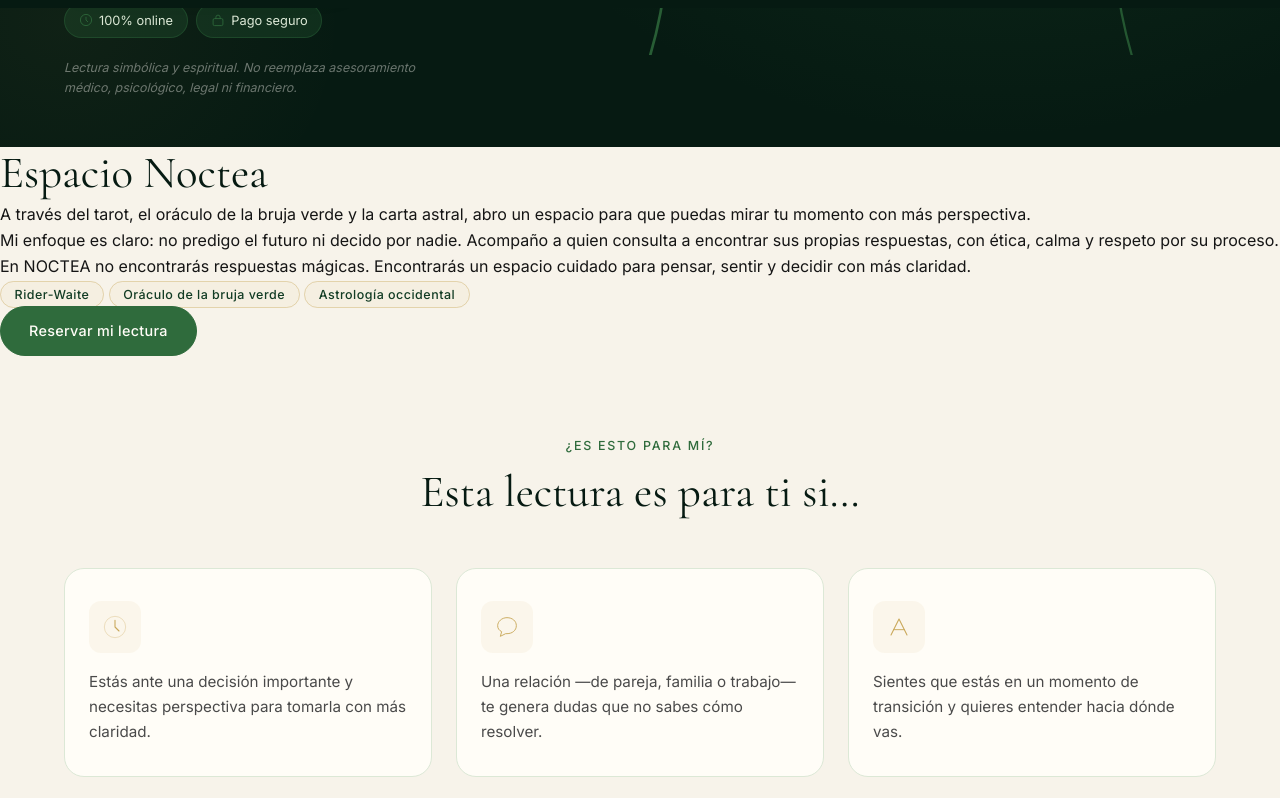
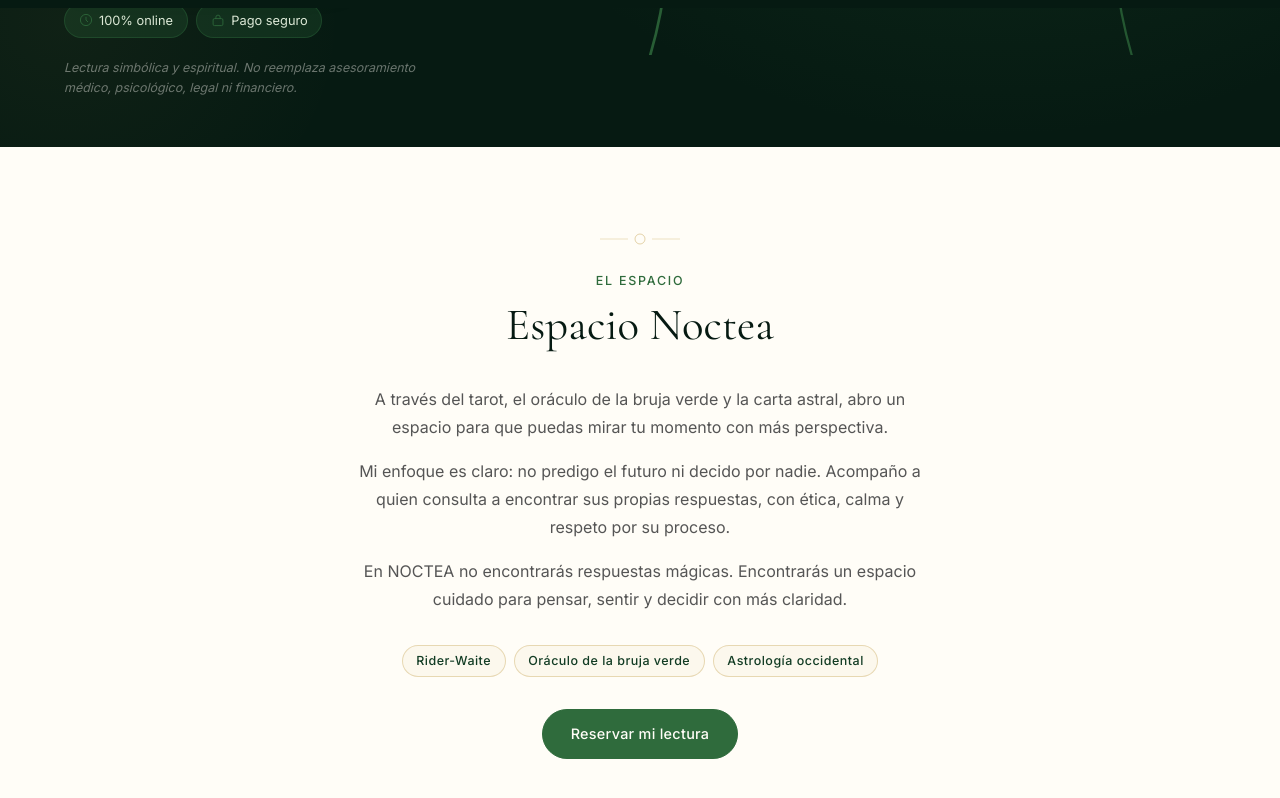
Before and after one commit to Daiana463/Tarot_Noctea, a website: page frontend/index.html in a window 1280 px wide. Shown: the part 792-1590 px from the top of the page. Drawn offline with nearby package versions, Linux system fonts and the light colour scheme.

Commit message:
espacio noctea cambios

```diff
--- a/frontend/index.html
+++ b/frontend/index.html
@@ -186,14 +186,24 @@
   </div>
 </section>
 
-<!-- ─── Minerva ───────────────────────────────────────────────────────────── -->
+<!-- ─── Espacio Noctea ─────────────────────────────────────────────────────── -->
 <section class="noctea-section" id="noctea">
-
-    <div class="noctea-content">
+  <div class="container">
+    <div class="noctea-inner">
+      <div class="noctea-ornament" aria-hidden="true">
+        <svg viewBox="0 0 80 24" fill="none" width="80" height="24">
+          <line x1="0" y1="12" x2="28" y2="12" stroke="#C9A85A" stroke-width="0.8" opacity="0.45"/>
+          <circle cx="40" cy="12" r="5" stroke="#C9A85A" stroke-width="0.9" opacity="0.55"/>
+          <line x1="52" y1="12" x2="80" y2="12" stroke="#C9A85A" stroke-width="0.8" opacity="0.45"/>
+        </svg>
+      </div>
+      <p class="section-eyebrow">El espacio</p>
       <h2 class="section-title">Espacio Noctea</h2>
-      <p>A través del tarot, el oráculo de la bruja verde y la carta astral, abro un espacio para que puedas mirar tu momento con más perspectiva.</p>
-      <p>Mi enfoque es claro: no predigo el futuro ni decido por nadie. Acompaño a quien consulta a encontrar sus propias respuestas, con ética, calma y respeto por su proceso.</p>
-      <p>En NOCTEA no encontrarás respuestas mágicas. Encontrarás un espacio cuidado para pensar, sentir y decidir con más claridad.</p>
+      <div class="noctea-content">
+        <p>A través del tarot, el oráculo de la bruja verde y la carta astral, abro un espacio para que puedas mirar tu momento con más perspectiva.</p>
+        <p>Mi enfoque es claro: no predigo el futuro ni decido por nadie. Acompaño a quien consulta a encontrar sus propias respuestas, con ética, calma y respeto por su proceso.</p>
+        <p>En NOCTEA no encontrarás respuestas mágicas. Encontrarás un espacio cuidado para pensar, sentir y decidir con más claridad.</p>
+      </div>
       <div class="noctea-formacion">
         <span class="formacion-tag">Rider-Waite</span>
         <span class="formacion-tag">Oráculo de la bruja verde</span>
@@ -201,7 +211,6 @@
       </div>
       <a href="#reserva" class="btn btn-primary">Reservar mi lectura</a>
     </div>
-
   </div>
 </section>
 
--- a/frontend/styles.css
+++ b/frontend/styles.css
@@ -461,41 +461,37 @@ h3 { font-size: clamp(1.2rem, 2.5vw, 1.5rem); }
 /* Checkbox oculto requerido por flujo JS */
 .check-hidden { display: none; }
 
-/* ─── Minerva ────────────────────────────────────────────────────────────── */
-.minerva-section {
+/* ─── Espacio Noctea ──────────────────────────────────────────────────────── */
+.noctea-section {
   padding: 5rem 0;
   background: var(--blanco);
 }
-.minerva-inner {
-  display: grid;
-  grid-template-columns: 380px 1fr;
-  gap: 5rem;
-  align-items: center;
-}
-.minerva-inner--no-photo {
-  grid-template-columns: 1fr;
-  max-width: 720px;
-}
-.minerva-photo {
-  width: 100%;
-  aspect-ratio: 3 / 4;
-  object-fit: cover;
-  border-radius: var(--radius-xl);
-  display: block;
-}
-.minerva-content .section-title { margin-bottom: 1.25rem; }
-.minerva-content p {
+.noctea-inner {
+  max-width: 680px;
+  margin-inline: auto;
+  text-align: center;
+  display: flex;
+  flex-direction: column;
+  align-items: center;
+}
+.noctea-ornament { margin-bottom: 1.25rem; }
+.noctea-inner .section-eyebrow { margin-bottom: 0.5rem; }
+.noctea-inner .section-title { margin-bottom: 2rem; }
+.noctea-content { max-width: 580px; }
+.noctea-content p {
   color: #555;
   margin-bottom: 1rem;
   line-height: 1.75;
   font-size: 1rem;
 }
-.minerva-formacion {
+.noctea-content p:last-child { margin-bottom: 0; }
+.noctea-formacion {
   display: flex;
   flex-wrap: wrap;
   gap: 0.5rem;
-  margin-bottom: 1.75rem;
-  margin-top: 0.25rem;
+  justify-content: center;
+  margin-top: 2rem;
+  margin-bottom: 2rem;
 }
 .formacion-tag {
   font-size: 0.78rem;
@@ -1481,6 +1477,8 @@ h3 { font-size: clamp(1.2rem, 2.5vw, 1.5rem); }
   .hero-visual { display: flex; order: -1; }
   .hero-art-wrap { max-width: 320px; }
 
+  .noctea-section { padding: 3.5rem 0; }
+
   .para-quien-grid { grid-template-columns: 1fr; }
 
   .includes-grid { grid-template-columns: 1fr; }
```
